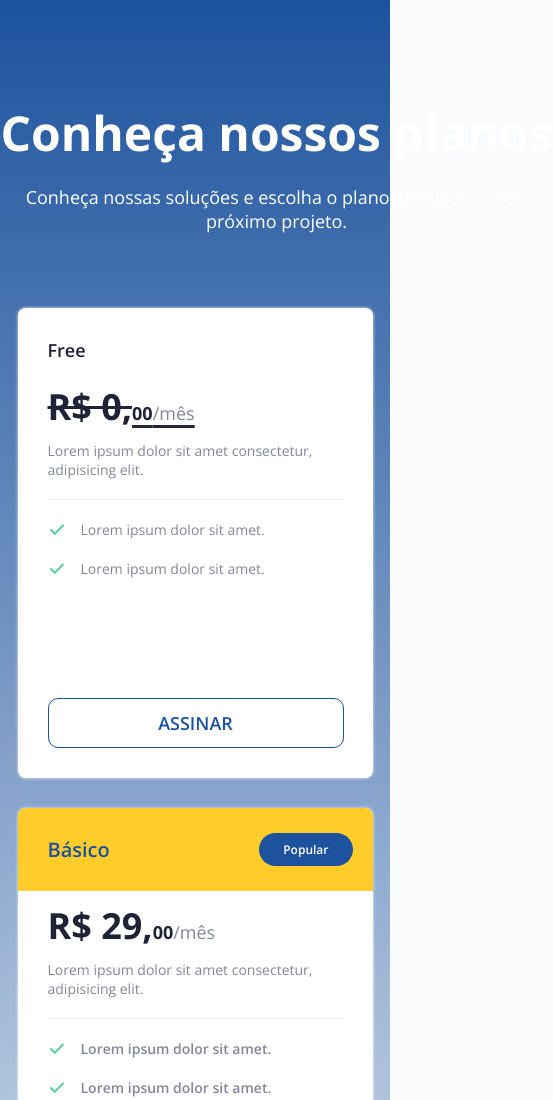
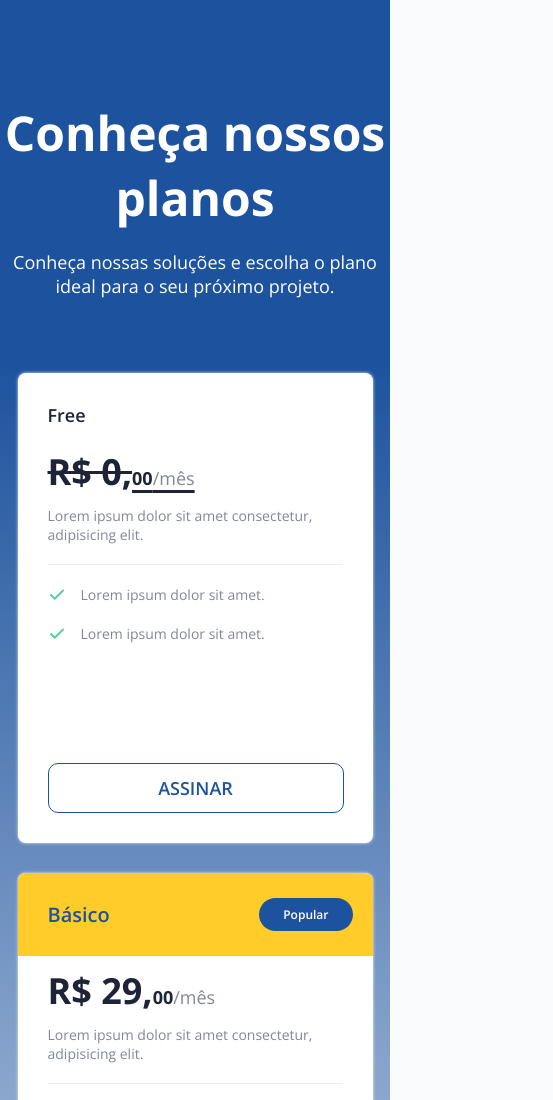
Before and after one commit to danielcaze/pricing-table, a plain HTML site: page index.html in a window 390 px wide. Shown: the top 1100 px of the page, 553 px wide, since content can reach past the window. Drawn offline with nearby package versions, Linux system fonts and the light colour scheme.

Commit message:
adjusted the responsivity for mobile devices

```diff
--- a/style.css
+++ b/style.css
@@ -31,11 +31,6 @@ body {
     background-color: var(--page-background);
 }
 
-main {
-    width: 100%;
-    height: 100%;
-}
-
 /* HEADER */
 
 #home::before {
@@ -52,7 +47,7 @@ main {
 
 #home {
     margin-top: 10rem;
-    width: 55.3rem;
+    max-width: 55.3rem;
     margin-inline: auto;
 }
 
@@ -247,12 +242,9 @@ main {
 /* RESPONSIVITY */
 
 @media (max-width: 1150px) {
-    #home::before {
-        height: 200%;
-        background-image: linear-gradient(var(--blue),white);
-    }
 
     .cards {
+        background-image: linear-gradient(var(--blue), white);
         display: grid;
         grid-template-rows: 1fr 1fr 1fr;
         grid-template-areas:
```
